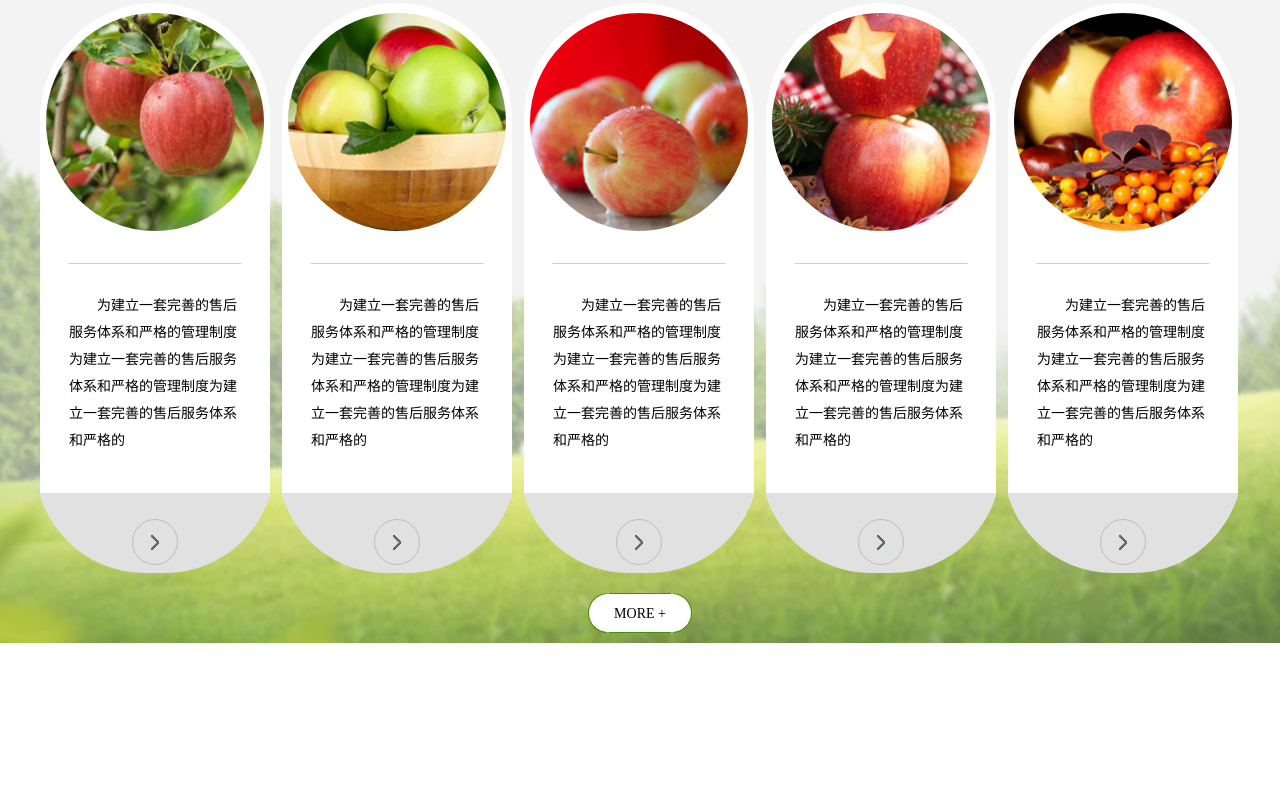
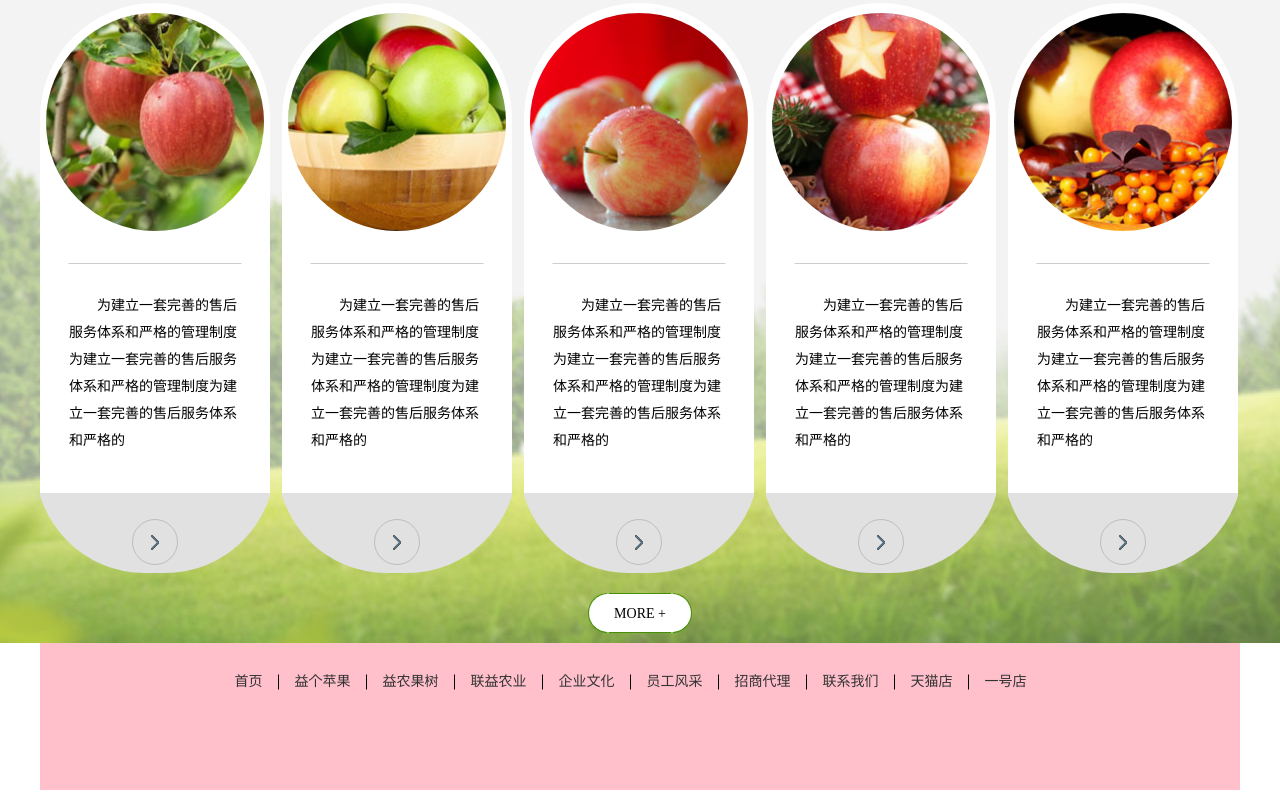
Before and after one commit to caiguowei/Frontend-ResponsiveWebsite, a plain HTML site: page index.html in a window 1280 px wide. Shown: the part 3516-4316 px from the top of the page. Drawn offline with Linux system fonts and the light colour scheme.

Commit message:
footer-menu

```diff
--- a/css/style.css
+++ b/css/style.css
@@ -608,7 +608,7 @@ padding-top: 15px;
 
 .protection .sale-object{
   width: 1200px;
-  height: 660px;
+  height: 650px;
   margin: 0 auto;
   padding-top: 10px;
   position: relative;
@@ -770,5 +770,43 @@ padding-top: 15px;
 .footer{
   width: 1200px;
   height: 147px;
+  margin: 0 auto;
+  background-color: pink;
+}
+
+.footer .menu{
+  width: 815px;
+  padding-top: 25px;
+  margin: 0 auto;
+}
+
+.footer .menu-wrap{
+  margin-left: -15px;
+}
+
+.footer .hrLine{
+  width: 15px;
+  height: 14px;
+  border: 1px solid #000;
+  border-color: transparent transparent transparent #000;
+  float: left;
+  margin-top: 6px;
+}
+
+.footer .hrLine:first-child{
+  border-color: transparent;
+}
+
+.footer a{
+  font-size: 14px;
+  line-height: 27px;
+  float: left;
+  margin-right: 15px;
+  color: #333333;
+}
+
+.footer a:hover{
+  text-decoration: none;
+  color: #459005;
 }
 /* footer END */
--- a/index.html
+++ b/index.html
@@ -270,7 +270,30 @@
   <!-- the END -->
   <!-- footer stater -->
   <div class="footer">
-    <div class="menu"></div>
+    <div class="menu">
+      <div class="menu-wrap">
+        <div class="hrLine"></div>
+        <a href="#" class="">首页</a>
+        <div class="hrLine"></div>
+        <a href="#" class="">益个苹果</a>
+        <div class="hrLine"></div>
+        <a href="#" class="">益农果树</a>
+        <div class="hrLine"></div>
+        <a href="#" class="">联益农业</a>
+        <div class="hrLine"></div>
+        <a href="#" class="">企业文化</a>
+        <div class="hrLine"></div>
+        <a href="#" class="">员工风采</a>
+        <div class="hrLine"></div>
+        <a href="#" class="">招商代理</a>
+        <div class="hrLine"></div>
+        <a href="#" class="">联系我们</a>
+        <div class="hrLine"></div>
+        <a href="#" class="">天猫店</a>
+        <div class="hrLine"></div>
+        <a href="#" class="">一号店</a>
+      </div>
+    </div>
     <div class="regsiter"></div>
     <div class="copyright"></div>
   </div>
```
